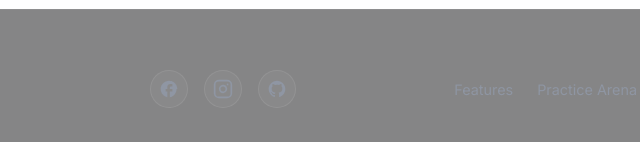
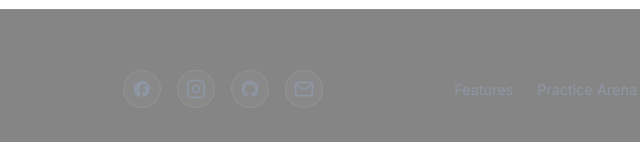
Before and after one commit to rubayet9/Typing-speed-test-web, a plain HTML site: page index.html in a window 1280 px wide. Shown: the part 5738-5880 px from the top of the page, 338-978 px from the left. Drawn offline with Linux system fonts and the light colour scheme.

Commit message:
feat: add email icon in footer social links

```diff
--- a/index.html
+++ b/index.html
@@ -384,6 +384,12 @@
                         <path d="M12 2C6.477 2 2 6.477 2 12c0 4.42 2.865 8.166 6.839 9.489.5.092.682-.217.682-.482 0-.237-.008-.866-.013-1.7-2.782.603-3.369-1.34-3.369-1.34-.454-1.156-1.11-1.464-1.11-1.464-.908-.62.069-.608.069-.608 1.003.07 1.531 1.03 1.531 1.03.892 1.529 2.341 1.087 2.91.831.092-.646.35-1.086.636-1.336-2.22-.253-4.555-1.11-4.555-4.943 0-1.091.39-1.984 1.029-2.683-.103-.253-.446-1.27.098-2.647 0 0 .84-.269 2.75 1.025A9.564 9.564 0 0112 6.844c.85.004 1.705.115 2.504.337 1.909-1.294 2.747-1.025 2.747-1.025.546 1.377.203 2.394.1 2.647.64.699 1.028 1.592 1.028 2.683 0 3.842-2.339 4.687-4.566 4.935.359.309.678.919.678 1.852 0 1.336-.012 2.415-.012 2.743 0 .267.18.579.688.481C19.137 20.164 22 16.418 22 12c0-5.523-4.477-10-10-10z"/>
                     </svg>
                 </a>
+                <a href="mailto:rubayetfivermail@gmail.com" class="social-icon" aria-label="Email">
+                    <svg width="20" height="20" viewBox="0 0 24 24" fill="none" stroke="currentColor" stroke-width="2" stroke-linecap="round" stroke-linejoin="round">
+                        <path d="M4 4h16c1.1 0 2 .9 2 2v12c0 1.1-.9 2-2 2H4c-1.1 0-2-.9-2-2V6c0-1.1.9-2 2-2z"></path>
+                        <polyline points="22,6 12,13 2,6"></polyline>
+                    </svg>
+                </a>
             </div>
             <div class="footer-links" id="footer-links-group">
                 <a href="#features-section">Features</a>
```
